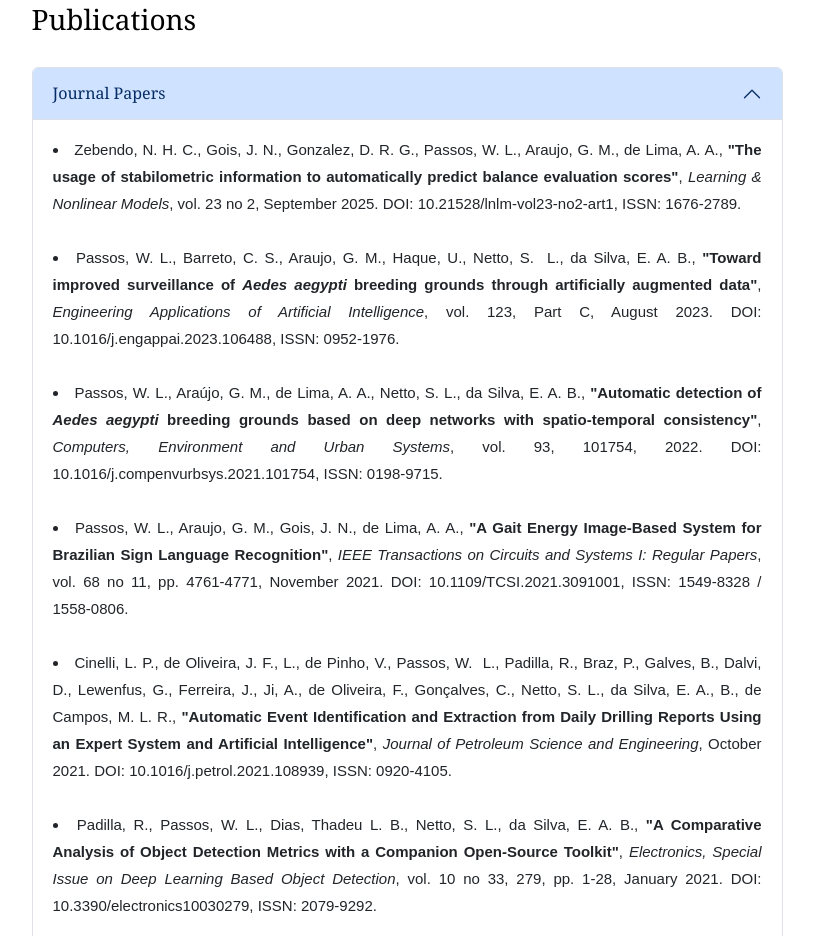
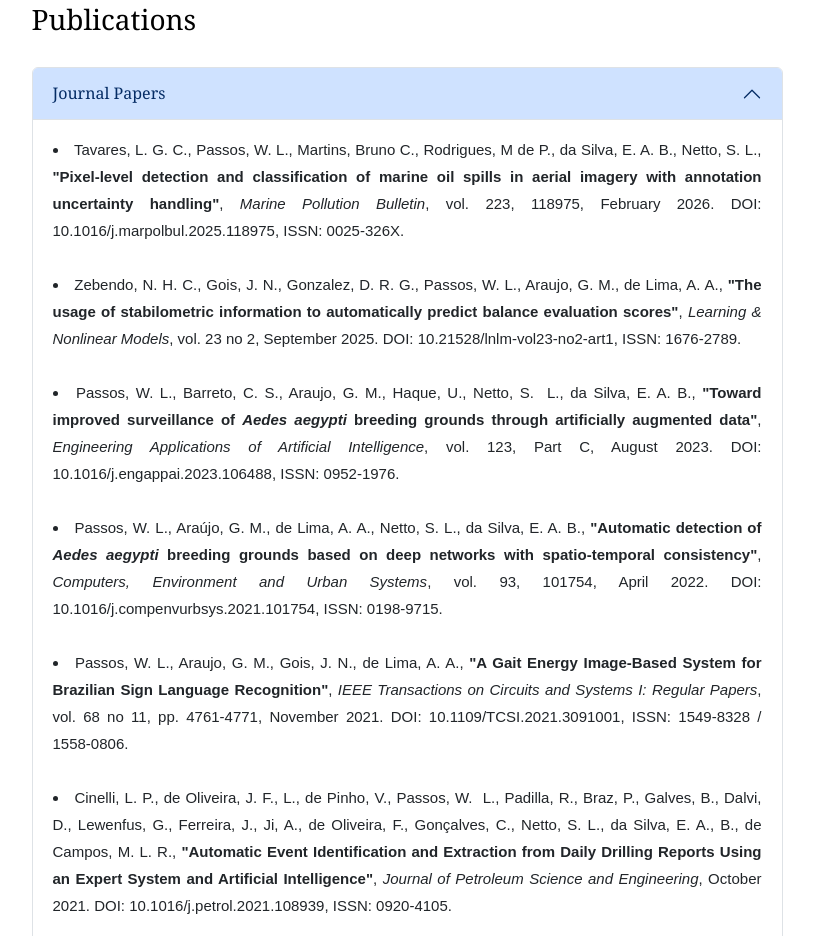
Before and after one commit to wesleylp/wesleylp.github.io, a plain HTML site: page index.html in a window 1280 px wide. Shown: the part 1616-2552 px from the top of the page, without its empty margins (373-1187 px from the left). Drawn offline with nearby package versions, Linux system fonts and the light colour scheme.

Commit message:
add MPB publication

```diff
--- a/index.html
+++ b/index.html
@@ -234,6 +234,18 @@
                                                             class="accordion-collapse collapse show">
                                                             <div class="accordion-body">
                                                                 <!-- <p align="justify"> -->
+                                                                <li style="text-align: justify;">Tavares, L. G. C.,
+                                                                    Passos, W. L., Martins, Bruno C., Rodrigues, M de
+                                                                    P., da Silva, E. A. B., Netto, S. L.,
+                                                                    <b>"Pixel-level detection and classification of
+                                                                        marine oil spills in aerial imagery with
+                                                                        annotation uncertainty handling"</b>,
+                                                                    <i>Marine Pollution Bulletin</i>, vol. 223, 118975,
+                                                                    February 2026.
+                                                                    DOI: 10.1016/j.marpolbul.2025.118975,
+                                                                    ISSN: 0025-326X.<br>
+                                                                    <br>
+                                                                </li>
 
                                                                 <li style="text-align: justify;">Zebendo,
                                                                     N. H. C., Gois, J. N., Gonzalez, D. R. G.,
@@ -272,7 +284,7 @@
                                                                         networks with spatio-temporal
                                                                         consistency"</b>, <i>Computers,
                                                                         Environment and Urban Systems</i>,
-                                                                    vol. 93, 101754, 2022.
+                                                                    vol. 93, 101754, April 2022.
                                                                     DOI: 10.1016/j.compenvurbsys.2021.101754,
                                                                     ISSN: 0198-9715.<br>
                                                                     <br>
```
